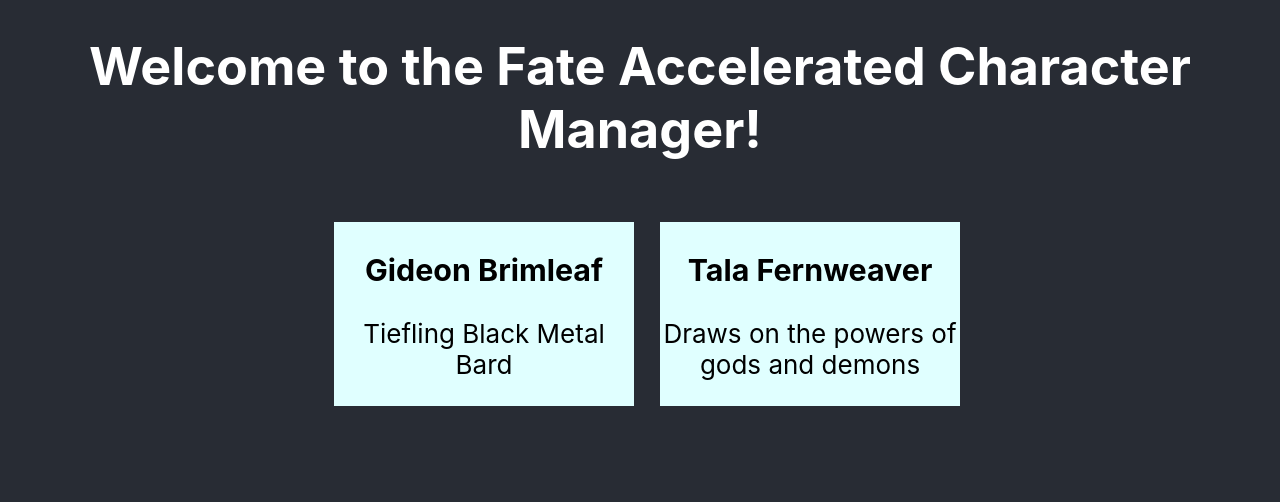
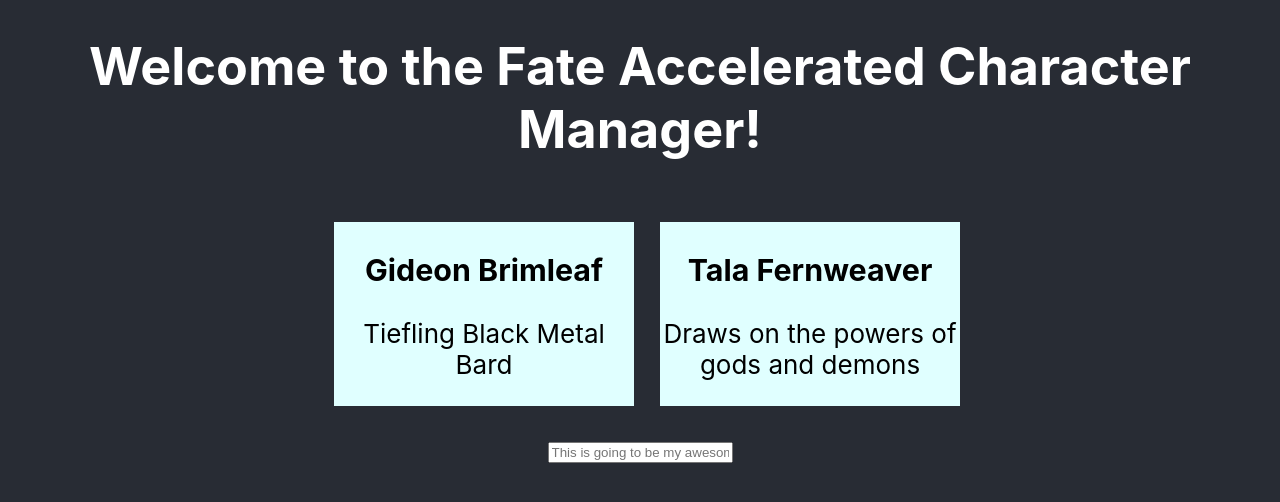
Before and after one commit to GideonBrimleaf/fate_character_generator, a React (Create React App) app: page /new in a window 1280 px wide. Shown: the top 502 px of the page. Built offline with nearby package versions, Linux system fonts and the light colour scheme.

Commit message:
form started

```diff
--- a/src/App.js
+++ b/src/App.js
@@ -1,12 +1,14 @@
 import React from 'react';
 import './App.css';
 import CharacterList from './containers/CharacterList'
+import CharacterForm from './containers/CharacterForm'
 
 function App() {
   return (
     <div className="App">
       <h1>Welcome to the Fate Accelerated Character Manager!</h1>
       <CharacterList />
+      <CharacterForm />
     </div>
   );
 }
--- /dev/null
+++ b/src/containers/CharacterForm.js
@@ -0,0 +1,11 @@
+import React, { Component } from 'react'
+
+export default class CharacterForm extends Component {
+  render() {
+    return (
+      <form>
+        <input type="text" placeholder="This is going to be my awesome form!" />
+      </form>
+    )
+  }
+}
```
